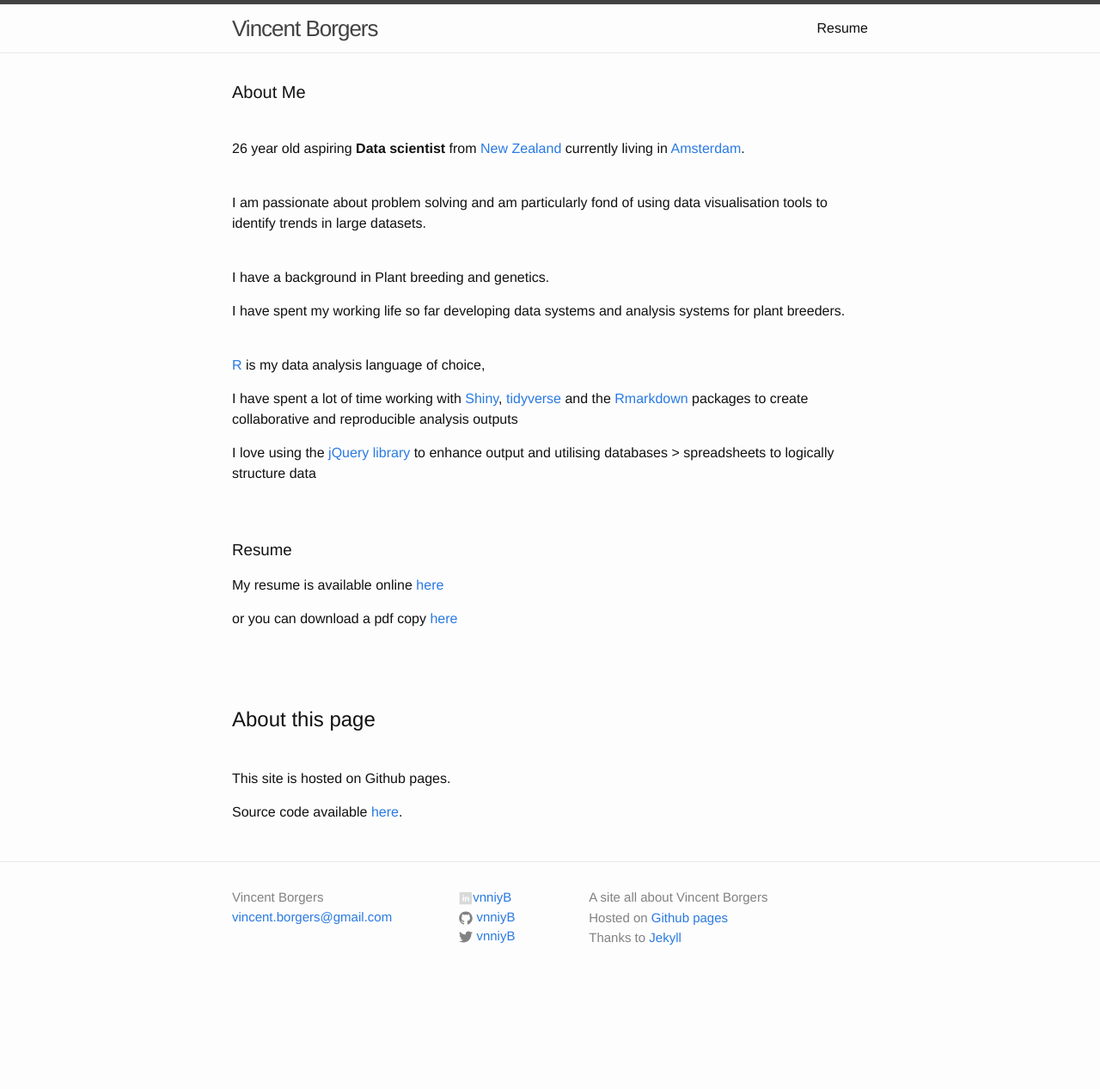
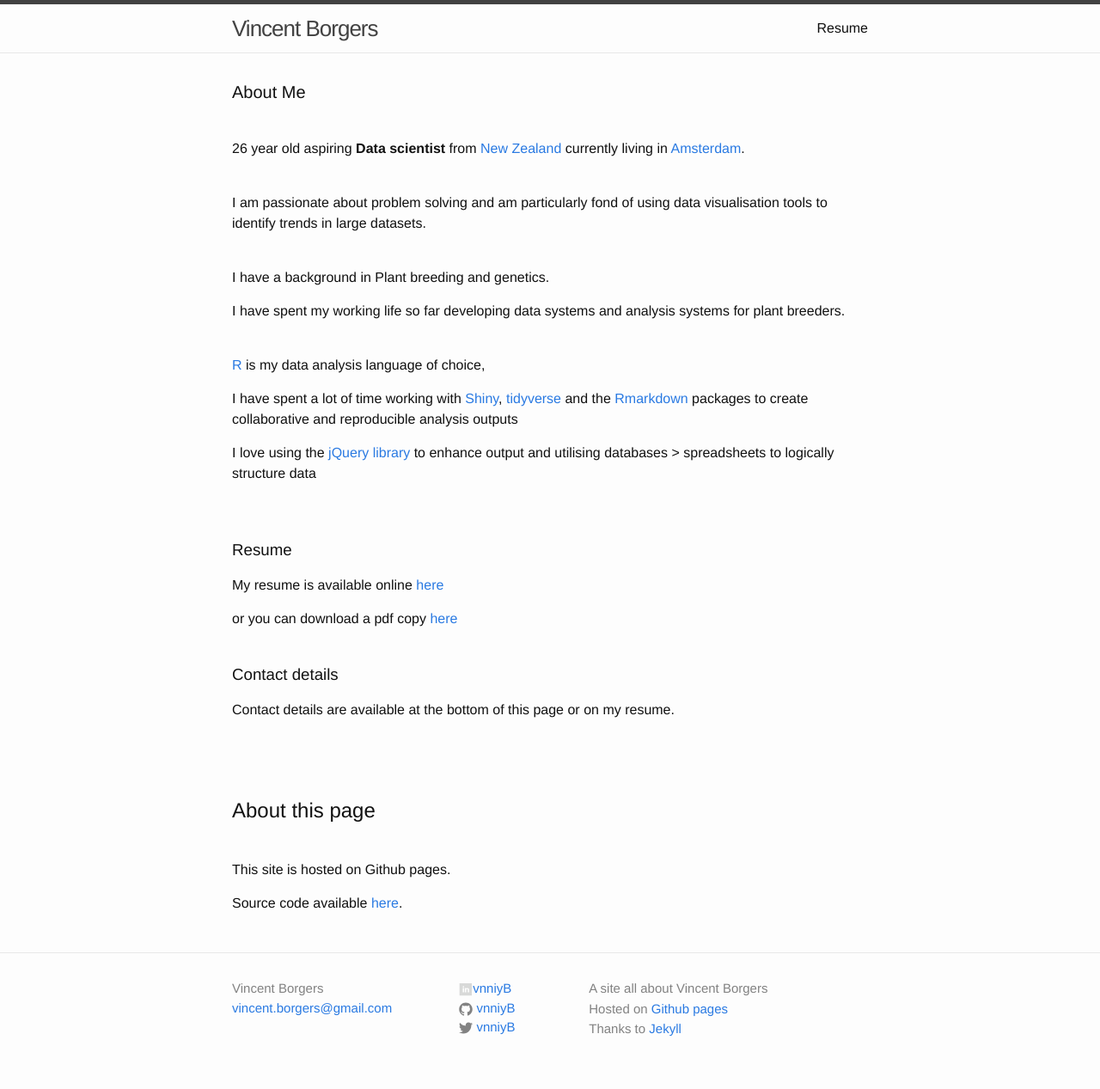
Before and after one commit to vnniyB/vnniyb.github.io, a Jekyll site: the page built from index.html, in a window 1280 px wide. Shown: the whole page at 86% size. Built offline with Jekyll 4.4.1, drawn with Linux system fonts in a browser that asks for light colours; before the commit the page ends 1161 px from its top, so only the background shows below that.

Commit message:
remove ph

```diff
--- a/index.html
+++ b/index.html
@@ -27,6 +27,10 @@ layout: default
   <p>or you can download a pdf copy <a href="/resume.pdf">here</a></p>
 
   <br>
+  <h3>Contact details</h3>
+  <p>Contact details are available at the bottom of this page or on my resume.</p>
+
+  <br>
   <br>
   <br>
 
```
Also changed, not shown: resume.md (+0 -1 lines).
